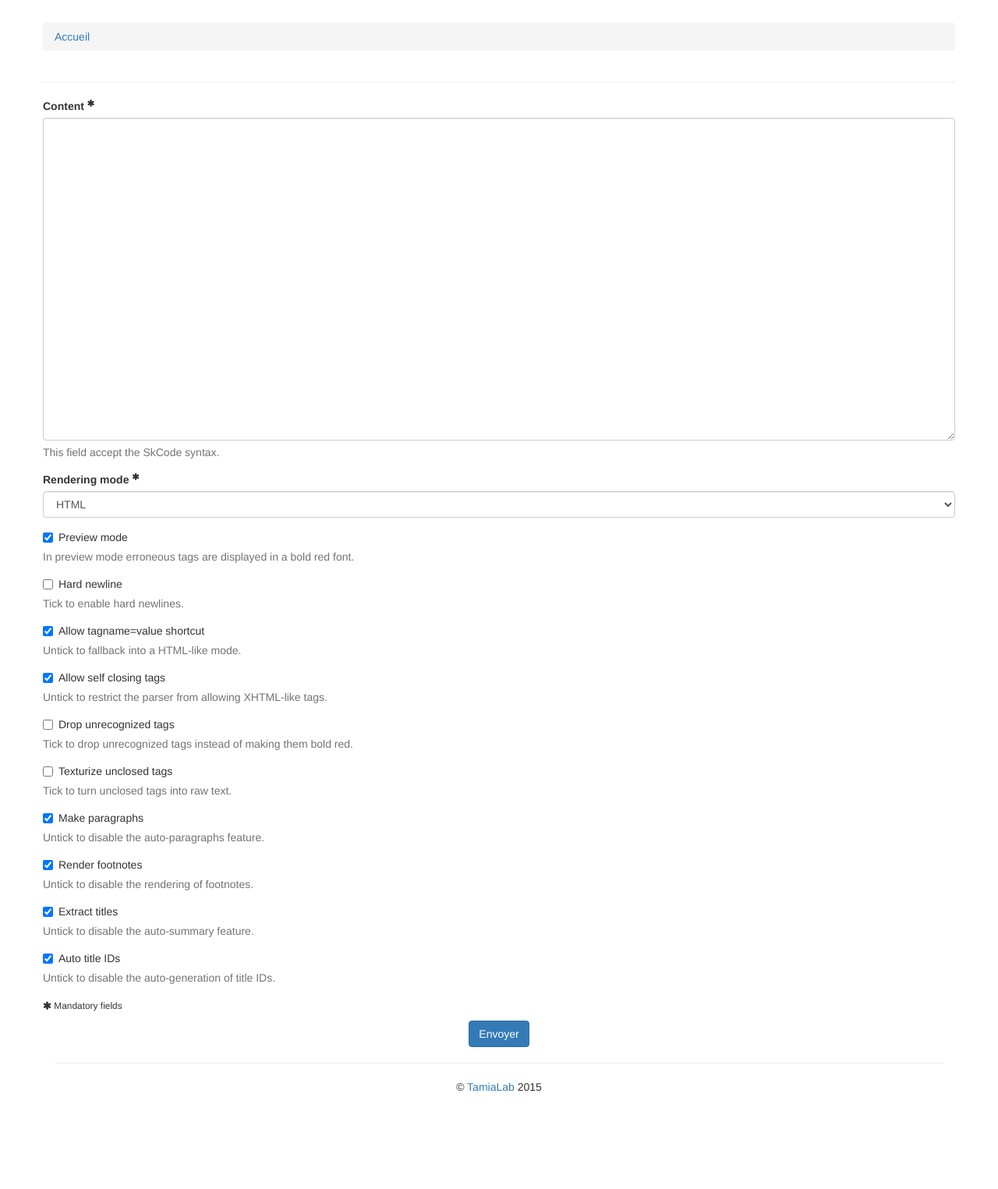
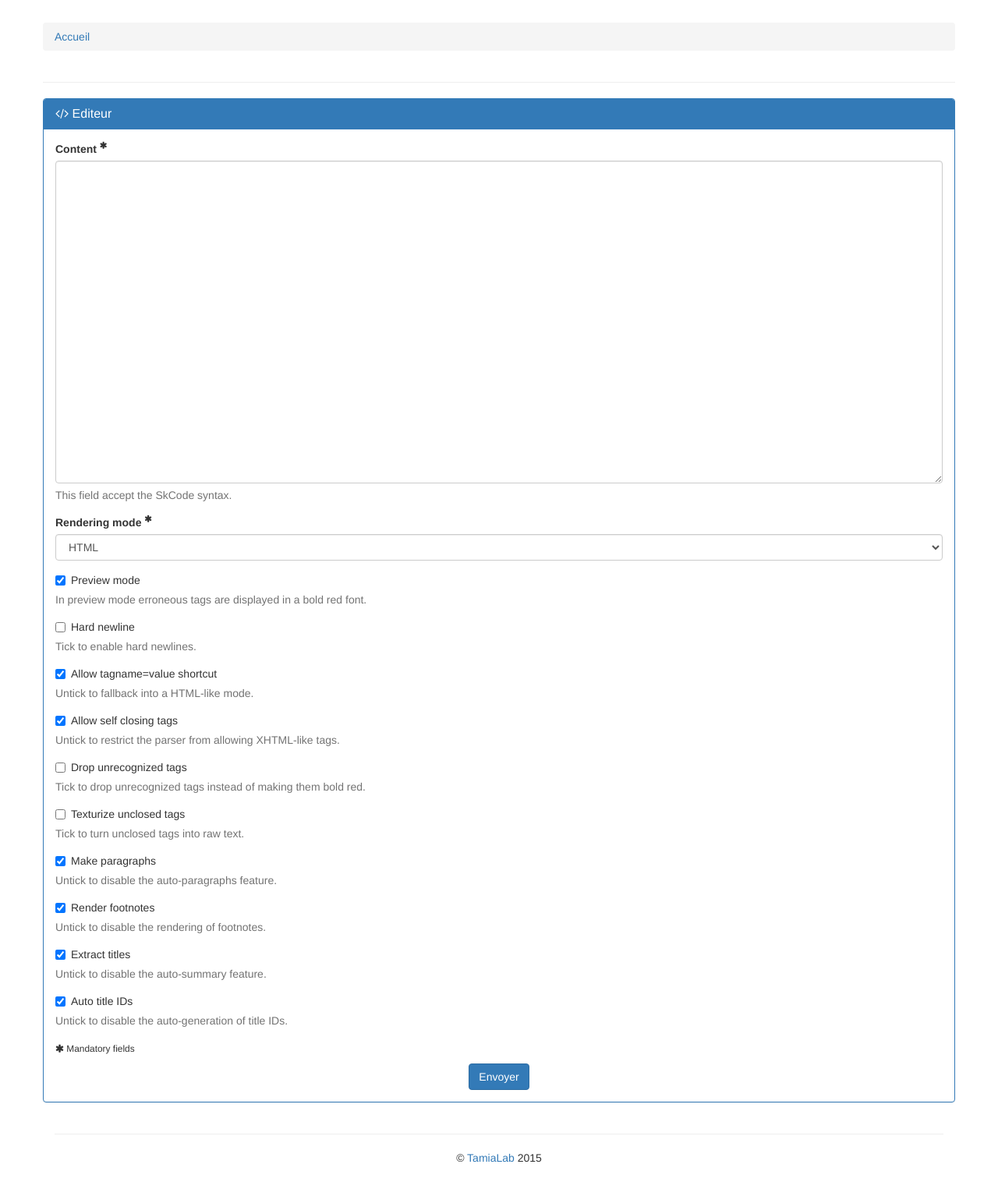
Before and after one commit to TamiaLab/PySkCodeOnlineTester, a Django app: page / in a window 1280 px wide. Shown: the part 51-1576 px from the top of the page at 78% size. Before the commit the page ends 1451 px from the top, so only its background shows below. Run offline with Django 3.2, Linux system fonts and the light colour scheme; some libraries are stand-ins or nearby versions.

Commit message:
Better HTML for editor

```diff
--- a/templates/home/home.html
+++ b/templates/home/home.html
@@ -4,13 +4,23 @@
 {% block content %}
 
     {% if output_content %}
-       <p>Résultat :</p>
-
+        <div class="panel panel-primary">
+            <div class="panel-heading">
+                <h1 class="panel-title"><i class="fa fa-code"></i> Résultat</h1>
+            </div>
+            <div class="panel-body">
                 {% if output_keep_newlines %}<pre>{% else %}<div class="well">{% endif %}{{ output_content|safe }}{% if output_keep_newlines %}</pre>{% else %}</div>{% endif %}
+            </div>
+        </div>
     {% endif %}
 
     <hr>
 
+    <div class="panel panel-primary">
+        <div class="panel-heading">
+            <h1 class="panel-title"><i class="fa fa-code"></i> Editeur</h1>
+        </div>
+        <div class="panel-body">
             <form method="post" action="{% url 'home:index' %}" enctype="multipart/form-data">
                 {% csrf_token %}
 
@@ -18,5 +28,7 @@
 
                 <input type="submit" class="btn btn-primary center-block" value="Envoyer"/>
             </form>
+        </div>
+    </div>
 
 {% endblock %}
```
Lines whose indentation alone changed are shown as unchanged.
